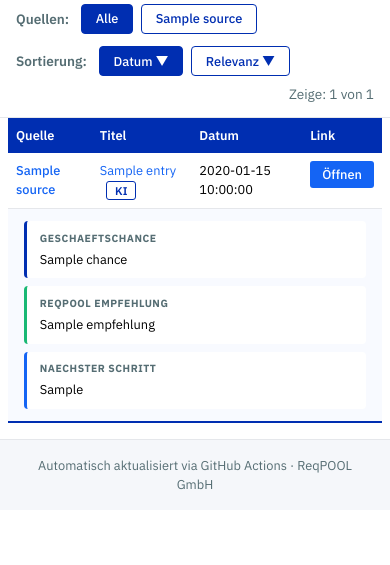
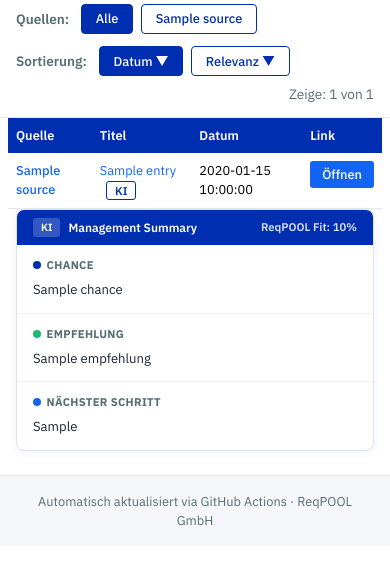
Before and after one commit to Luca144/tender, a Python web app: template templates/index.html.j2 in a window 390 px wide, after a click on "KI". Shown: the part 244-809 px from the top of the page. Run offline with Jinja, Linux system fonts and the light colour scheme; the template is opened without the code that fills it: most values are stand-ins (such as "Sample title", 1, 10 or a date in 2020).

Commit message:
Redesign summary cards: header, 3-column grid, cleaner prompt
- Blauer Header mit KI-Badge und Fit-Score
- 3-Spalten-Grid: Chance / Empfehlung / Naechster Schritt
- Farbige Dots pro Kategorie, saubere Typografie
- Prompt verschaerft: 1 Satz pro Feld, Info gleichmaessig verteilt
- Mobile: Grid wird zu 1-Spalte

```diff
--- a/templates/index.html.j2
+++ b/templates/index.html.j2
@@ -351,57 +351,100 @@
         }
 
         .summary-row td {
-            padding: 0.75rem 1rem;
-            background: #f8faff;
-            border-bottom: 2px solid var(--color-primary);
+            padding: 0;
+            border-bottom: none;
         }
 
         .summary-card {
+            margin: 0 0.5rem 0.5rem;
+            border: 1px solid #dde3ed;
+            border-radius: 8px;
+            overflow: hidden;
+            background: var(--color-white);
+            box-shadow: 0 2px 8px rgba(0, 46, 177, 0.06);
+        }
+
+        .summary-header {
+            background: var(--color-primary);
+            color: var(--color-white);
+            padding: 0.5rem 1rem;
+            font-size: 0.75rem;
+            font-weight: 600;
             display: flex;
-            gap: 1rem;
-            flex-wrap: wrap;
-            max-width: 900px;
+            align-items: center;
+            gap: 0.5rem;
+        }
+
+        .summary-header .ai-badge {
+            background: rgba(255,255,255,0.2);
+            padding: 0.1rem 0.5rem;
+            border-radius: 3px;
+            font-size: 0.65rem;
+        }
+
+        .summary-body {
+            display: grid;
+            grid-template-columns: 1fr 1fr 1fr;
+            gap: 0;
         }
 
         .summary-section {
-            flex: 1;
-            min-width: 200px;
-            padding: 0.6rem 0.8rem;
-            border-radius: 4px;
-            background: var(--color-white);
-            border-left: 3px solid var(--color-primary);
+            padding: 0.75rem 1rem;
+            border-right: 1px solid #eef1f6;
         }
 
-        .summary-section.empfehlung {
-            border-left-color: var(--color-secondary);
+        .summary-section:last-child {
+            border-right: none;
         }
 
-        .summary-section.naechster-schritt {
-            border-left-color: var(--color-accent-blue);
+        .summary-icon-label {
+            display: flex;
+            align-items: center;
+            gap: 0.35rem;
+            margin-bottom: 0.4rem;
         }
 
+        .summary-dot {
+            width: 8px;
+            height: 8px;
+            border-radius: 50%;
+            flex-shrink: 0;
+        }
+
+        .summary-dot.chance { background: var(--color-primary); }
+        .summary-dot.empfehlung { background: var(--color-secondary); }
+        .summary-dot.schritt { background: var(--color-accent-blue); }
+
         .summary-label {
-            font-size: 0.65rem;
+            font-size: 0.7rem;
             font-weight: 700;
             text-transform: uppercase;
-            letter-spacing: 0.05em;
+            letter-spacing: 0.03em;
             color: var(--color-grey);
-            margin-bottom: 0.2rem;
         }
 
         .summary-text {
-            font-size: 0.8rem;
-            color: var(--color-black);
-            line-height: 1.5;
+            font-size: 0.82rem;
+            color: #1a2332;
+            line-height: 1.55;
+        }
+
+        .summary-fit {
+            margin-left: auto;
+            font-size: 0.7rem;
+            opacity: 0.85;
         }
 
         @media (max-width: 768px) {
-            .summary-card {
-                flex-direction: column;
-                gap: 0.5rem;
+            .summary-body {
+                grid-template-columns: 1fr;
             }
             .summary-section {
-                min-width: unset;
+                border-right: none;
+                border-bottom: 1px solid #eef1f6;
+            }
+            .summary-section:last-child {
+                border-bottom: none;
             }
         }
 
@@ -578,24 +621,34 @@
                 <tr class="summary-row" id="summary-{{ loop.index }}" data-source="{{ entry.source }}">
                     <td colspan="7">
                         <div class="summary-card">
-                            {% if entry.summary.chance %}
-                            <div class="summary-section">
-                                <div class="summary-label">Geschaeftschance</div>
-                                <div class="summary-text">{{ entry.summary.chance }}</div>
+                            <div class="summary-header">
+                                <span class="ai-badge">KI</span>
+                                Management Summary
+                                {% if entry.summary.fit_score %}<span class="summary-fit">ReqPOOL Fit: {{ entry.summary.fit_score }}%</span>{% endif %}
                             </div>
-                            {% endif %}
-                            {% if entry.summary.empfehlung %}
-                            <div class="summary-section empfehlung">
-                                <div class="summary-label">ReqPOOL Empfehlung</div>
-                                <div class="summary-text">{{ entry.summary.empfehlung }}</div>
+                            <div class="summary-body">
+                                <div class="summary-section">
+                                    <div class="summary-icon-label">
+                                        <span class="summary-dot chance"></span>
+                                        <span class="summary-label">Chance</span>
+                                    </div>
+                                    <div class="summary-text">{{ entry.summary.chance or '–' }}</div>
+                                </div>
+                                <div class="summary-section">
+                                    <div class="summary-icon-label">
+                                        <span class="summary-dot empfehlung"></span>
+                                        <span class="summary-label">Empfehlung</span>
+                                    </div>
+                                    <div class="summary-text">{{ entry.summary.empfehlung or '–' }}</div>
+                                </div>
+                                <div class="summary-section">
+                                    <div class="summary-icon-label">
+                                        <span class="summary-dot schritt"></span>
+                                        <span class="summary-label">Nächster Schritt</span>
+                                    </div>
+                                    <div class="summary-text">{{ entry.summary.naechster_schritt or '–' }}</div>
+                                </div>
                             </div>
-                            {% endif %}
-                            {% if entry.summary.naechster_schritt %}
-                            <div class="summary-section naechster-schritt">
-                                <div class="summary-label">Naechster Schritt</div>
-                                <div class="summary-text">{{ entry.summary.naechster_schritt }}</div>
-                            </div>
-                            {% endif %}
                         </div>
                     </td>
                 </tr>
```
Also changed, not shown: src/summarizer.py (+11 -11 lines), tests/unit/test_render.py (+3 -3 lines), data/seen.db.
